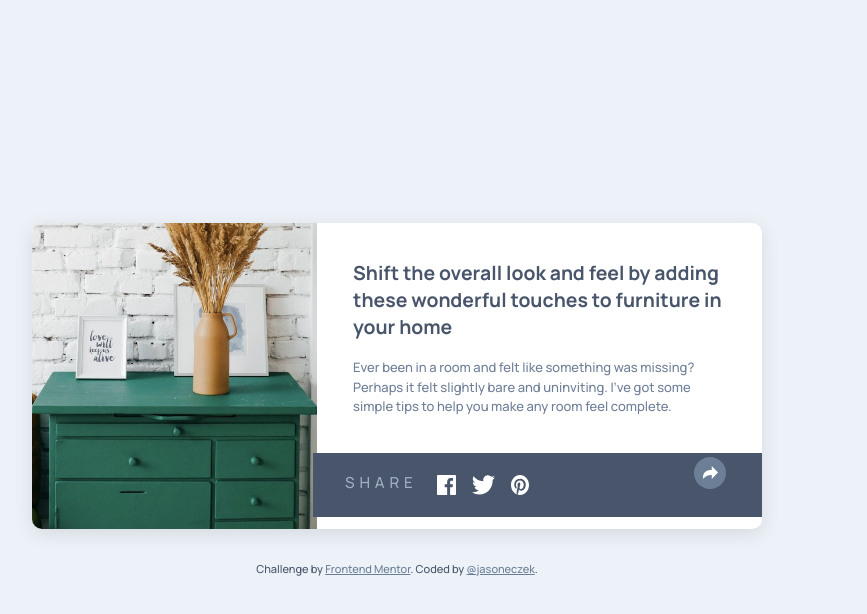
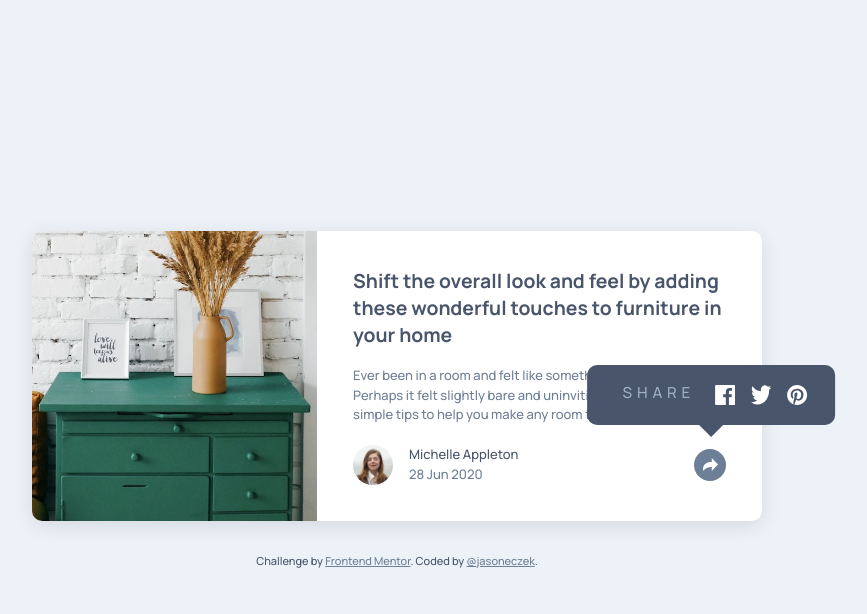
Before and after one commit to jasoneczek/fementor-article-preview-component, a plain HTML site: page index.html in a window 1280 px wide. Both pictures are taken after a click on the button "open share options". Shown: the whole page, without its empty margins (243-1110 px from the left). Drawn offline with Linux system fonts and the light colour scheme.

Commit message:
Update html and css for larger screens

```diff
--- a/assets/css/style.css
+++ b/assets/css/style.css
@@ -102,6 +102,10 @@ button {
   box-shadow: 0px 5px 20px rgba(0, 0, 0, 0.1);
 }
 
+.card__img-container {
+  overflow: hidden;
+}
+
 .card__image {
   object-fit: cover;
   aspect-ratio: 327 / 200;
@@ -112,7 +116,7 @@ button {
 }
 
 .card__body {
-  margin-bottom: 2.25rem;
+  margin-bottom: 1.25rem;
 }
 
 .card__title {
@@ -131,6 +135,7 @@ button {
   display: flex;
   justify-content: space-between;
   align-items: center;
+  padding-top: 1rem;
 }
 
 .card__footer figure {
@@ -161,6 +166,7 @@ button {
   justify-content: center;
   align-items: center;
   z-index: 2;
+  cursor: pointer;
 }
 
 .share-btn[aria-expanded="true"] {
@@ -177,7 +183,6 @@ button {
 
 .share-options {
   background-color: var(--clr-dark-blue);
-  /* max-width: 100%; */
   margin: 0 auto;
   position: absolute;
   top: 0;
@@ -185,7 +190,7 @@ button {
   bottom: -1.5rem;
   left: -2.5rem;
   z-index: 1;
-  padding: 0 2rem;
+  padding-left: 2.5rem;
 }
 
 .share-options h3 {
@@ -199,6 +204,7 @@ button {
 .share-options .flex {
   display: flex;
   align-content: center;
+  justify-content: space-between;
 }
 
 .share-options ul {
@@ -208,8 +214,8 @@ button {
 }
 
 .share-options img {
-  height: 100%;
-  width: auto;
+  min-height: 100%;
+  max-width: auto;
 }
 
 .share-options[aria-hidden="true"] {
@@ -240,19 +246,51 @@ button {
 
 @media (min-width: 36rem) {
   .card {
+    overflow: visible;
     grid-template-columns: 17.8125rem 1fr;
-
   }
 
   .card__image {
-    /* aspect-ratio: 285 / 280; */
-    object-fit: cover;
     min-height: 100%;
     grid-column: 1;
+    border-top-left-radius: 0.625rem;
+    border-bottom-left-radius: 0.625rem;
   }
 
   .card__content {
     grid-column: 2;
     padding: 2.25rem;
   }
+
+  .card__footer {
+    padding-top: 0;
+  }
+
+  .share-options {
+    width: 15.5rem;
+    top: -200%;
+    right: -2.5rem;
+    bottom: 150%;
+    left: 50%;
+    transform: translateX(19%);
+    padding: 1.125rem 2.25rem;
+    border-radius: 0.625rem;
+  }
+
+  .arrow {
+    position: absolute;
+    top: 100%;
+    left: 50%;
+    transform: translateX(-50%);
+    width: 0;
+    height: 0;
+    border-style: solid;
+    border-width: 0.75rem 0.75rem 0 0.75rem;
+    border-color: var(--clr-dark-blue) transparent transparent transparent;
+  }
+
+  .share-options li {
+    height: 1.25rem;
+    width: 1.25rem;
+  }
 }
--- a/index.html
+++ b/index.html
@@ -69,6 +69,7 @@
                 </li>
               </ul>
             </div>
+            <div class="arrow"></div>
           </div>
         </div>
       </div>
```
